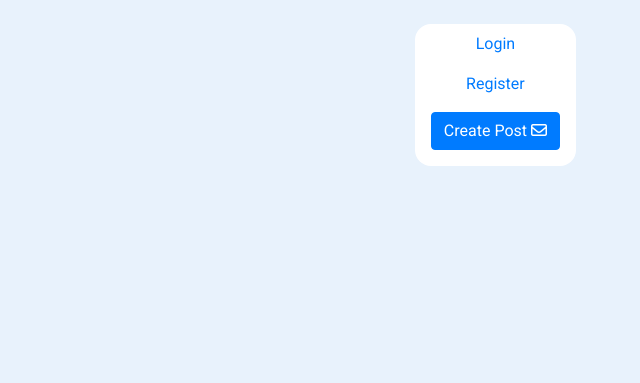
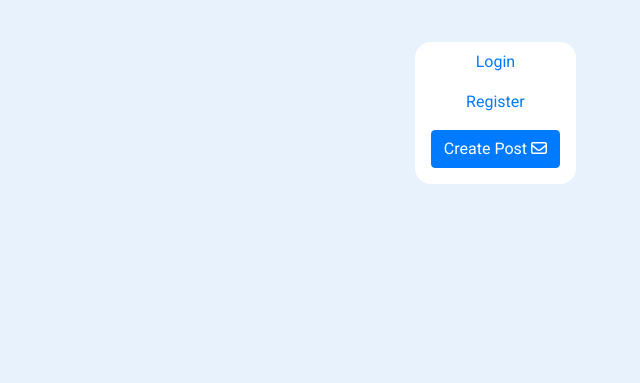
Before and after one commit to Code-Institute-Submissions/FRNBDN-project4_FebResub, a Django app: page / in a window 1280 px wide. Shown: the part 62-445 px from the top of the page, without its empty margins (640-1280 px from the left). Run offline with Django 4.2, Linux system fonts and the light colour scheme; data that the repository does not hold is empty; some libraries are stand-ins or nearby versions.

Commit message:
style push down settings floating sidebar

```diff
--- a/static/css/style.css
+++ b/static/css/style.css
@@ -64,7 +64,7 @@ img{
     max-width: 25%;
     display: inline;
     right: 5%;
-    top: 62px;
+    top: 80px;
   }
 
 .sticky-top>div{
```
